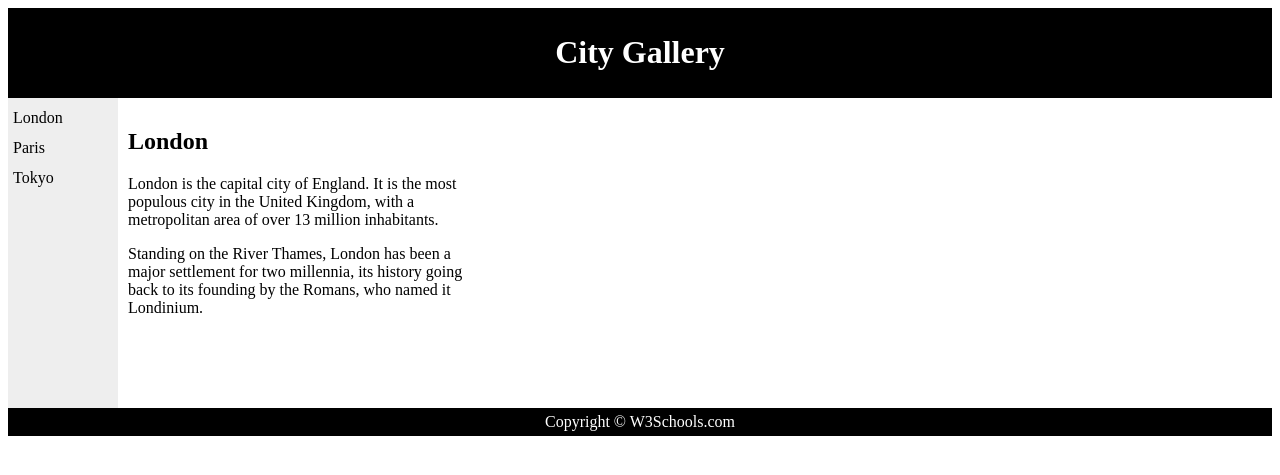
After one commit to gradney/ImpactChapter, a PHP site: page /home5.html in a window 1280 px wide. The commit adds this page. Shown: the top 475 px of the page. Run offline with PHP 8.4, Linux system fonts and the light colour scheme.

Commit message:
Updates and learning HTML5
Making progress with learning html (all over again).

```diff
--- /dev/null
+++ b/home5.css
@@ -0,0 +1,69 @@
+<style>
+/**********************************************/
+/*** pre-HTML5 ********************************/
+/**********************************************/
+#header {
+    background-color:black;
+    color:white;
+    text-align:center;
+    padding:5px;
+}
+
+#nav {
+    line-height:30px;
+    background-color:#eeeeee;
+    height:300px;
+    width:100px;
+    float:left;
+    padding:5px;
+}
+#section {
+    width:350px;
+    float:left;
+    padding:10px;
+}
+#footer {
+    background-color:black;
+    color:white;
+    clear:both;
+    text-align:center;
+   padding:5px;
+}
+
+/**********************************************/
+/*** HTML5 ************************************/
+/**********************************************/
+header {
+    background-color:black;
+    color:white;
+    text-align:center;
+    padding:5px;
+}
+nav {
+    line-height:30px;
+    background-color:#eeeeee;
+    height:300px;
+    width:100px;
+    float:left;
+    padding:5px;
+}
+section {
+    width:350px;
+    float:left;
+    padding:10px;
+}
+article {
+
+}
+aside {
+
+}
+footer {
+    background-color:black;
+    color:white;
+    clear:both;
+    text-align:center;
+    padding:5px;
+}
+
+</style>
--- /dev/null
+++ b/home5.html
@@ -0,0 +1,39 @@
+<!DOCTYPE html>
+<html lang="en-US">
+<head>
+	<meta charset="UTF-16">
+	<title>Impact @ Howard University</title>
+	<!--relearning status: http://www.w3schools.com/html/html_layout.asp-->
+	<!--[if IE 8]>
+	  ...some HTML here...
+	<![endif]-->
+	<link rel="stylesheet" type="text/css" href="home5.css"/>
+</head>
+<body>
+	<header>
+		<h1>City Gallery</h1>
+	</header>
+
+	<nav>
+		London<br>
+		Paris<br>
+		Tokyo<br>
+	</nav>
+
+	<section>
+		<h1>London</h1>
+		<p>
+		London is the capital city of England. It is the most populous city in the United Kingdom,
+		with a metropolitan area of over 13 million inhabitants.
+		</p>
+		<p>
+		Standing on the River Thames, London has been a major settlement for two millennia,
+		its history going back to its founding by the Romans, who named it Londinium.
+		</p>
+	</section>
+
+	<footer>
+		Copyright © W3Schools.com
+	</footer>
+</body>
+</html>
```
Also changed, not shown: campus-organizations.html (+8 -0 lines), home.html (+13 -2 lines), impactstyles.css (+8 -8 lines).
